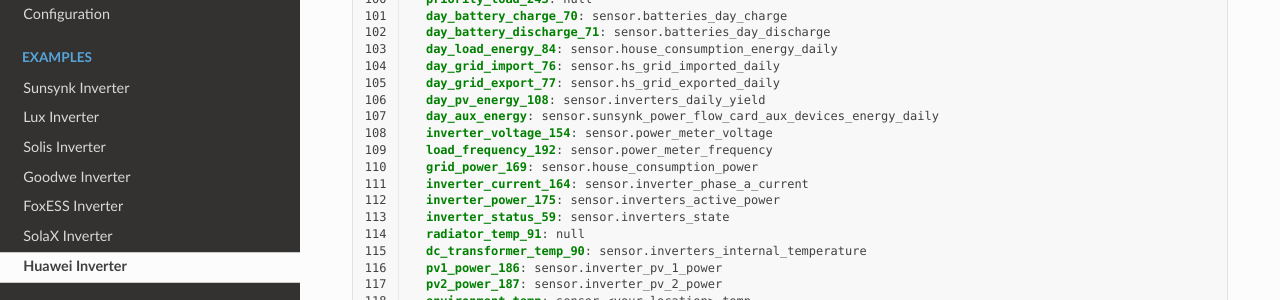
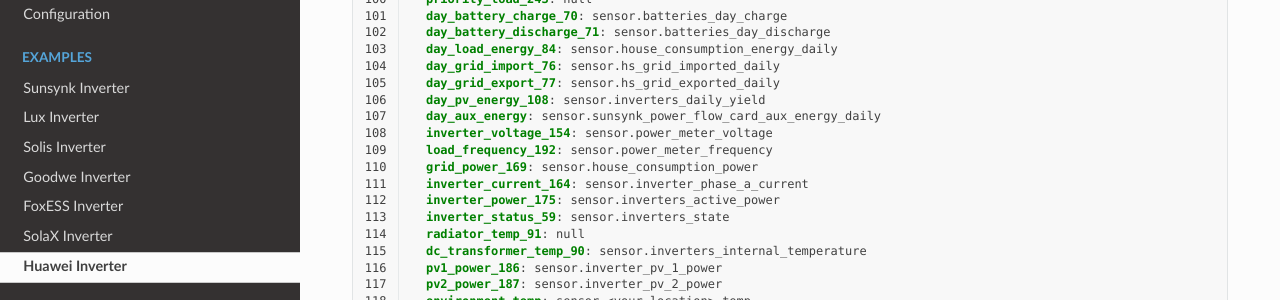
Before and after one commit to slipx06/sunsynk-power-flow-card, a Sphinx documentation site: the page built from docs/examples/huawei.rst, in a window 1280 px wide and 900 px high, scrolled down 2681 px. Shown: the part 151-451 px from the top of the window. Built offline with Sphinx 7.4.7 and the Read the Docs theme 2.0.0, drawn with Linux system fonts in a browser that asks for light colours; some of the changed text lies outside the part shown.

Commit message:
Update huawei.rst
removed 'devices' from sensor.sunsynk_power_flow_card_aux_devices_energy_daily name

```diff
--- a/docs/examples/huawei.rst
+++ b/docs/examples/huawei.rst
@@ -132,7 +132,7 @@
     day_grid_import_76: sensor.hs_grid_imported_daily
     day_grid_export_77: sensor.hs_grid_exported_daily
     day_pv_energy_108: sensor.inverters_daily_yield
-    day_aux_energy: sensor.sunsynk_power_flow_card_aux_devices_energy_daily
+    day_aux_energy: sensor.sunsynk_power_flow_card_aux_energy_daily
     inverter_voltage_154: sensor.power_meter_voltage
     load_frequency_192: sensor.power_meter_frequency
     grid_power_169: sensor.house_consumption_power
@@ -292,7 +292,7 @@
     day_grid_import_76: sensor.hs_grid_imported_daily
     day_grid_export_77: sensor.hs_grid_exported_daily
     day_pv_energy_108: sensor.inverters_daily_yield
-    day_aux_energy: sensor.sunsynk_power_flow_card_aux_devices_energy_daily
+    day_aux_energy: sensor.sunsynk_power_flow_card_aux_energy_daily
     inverter_voltage_154: sensor.power_meter_voltage
     load_frequency_192: sensor.power_meter_frequency
     inverter_current_164: sensor.inverter_phase_a_current
@@ -458,7 +458,7 @@
     day_grid_import_76: sensor.hs_grid_imported_daily
     day_grid_export_77: sensor.hs_grid_exported_daily
     day_pv_energy_108: sensor.inverters_daily_yield
-    day_aux_energy: sensor.sunsynk_power_flow_card_aux_devices_energy_daily
+    day_aux_energy: sensor.sunsynk_power_flow_card_aux_energy_daily
     inverter_voltage_154: sensor.power_meter_phase_a_voltage
     inverter_voltage_L2: sensor.power_meter_phase_b_voltage
     inverter_voltage_L3: sensor.power_meter_phase_c_voltage
@@ -627,7 +627,7 @@
     day_grid_import_76: sensor.hs_grid_imported_daily
     day_grid_export_77: sensor.hs_grid_exported_daily
     day_pv_energy_108: sensor.inverters_daily_yield
-    day_aux_energy: sensor.sunsynk_power_flow_card_aux_devices_energy_daily
+    day_aux_energy: sensor.sunsynk_power_flow_card_aux_energy_daily
     inverter_voltage_154: sensor.power_meter_phase_a_voltage
     inverter_voltage_L2: sensor.power_meter_phase_b_voltage
     inverter_voltage_L3: sensor.power_meter_phase_c_voltage
@@ -800,7 +800,7 @@
     day_grid_import_76: sensor.hs_grid_imported_daily
     day_grid_export_77: sensor.hs_grid_exported_daily
     day_pv_energy_108: sensor.inverters_daily_yield
-    day_aux_energy: sensor.sunsynk_power_flow_card_aux_devices_energy_daily
+    day_aux_energy: sensor.sunsynk_power_flow_card_aux_energy_daily
     inverter_voltage_154: sensor.power_meter_phase_a_voltage
     inverter_voltage_L2: sensor.power_meter_phase_b_voltage
     inverter_voltage_L3: sensor.power_meter_phase_c_voltage
```
